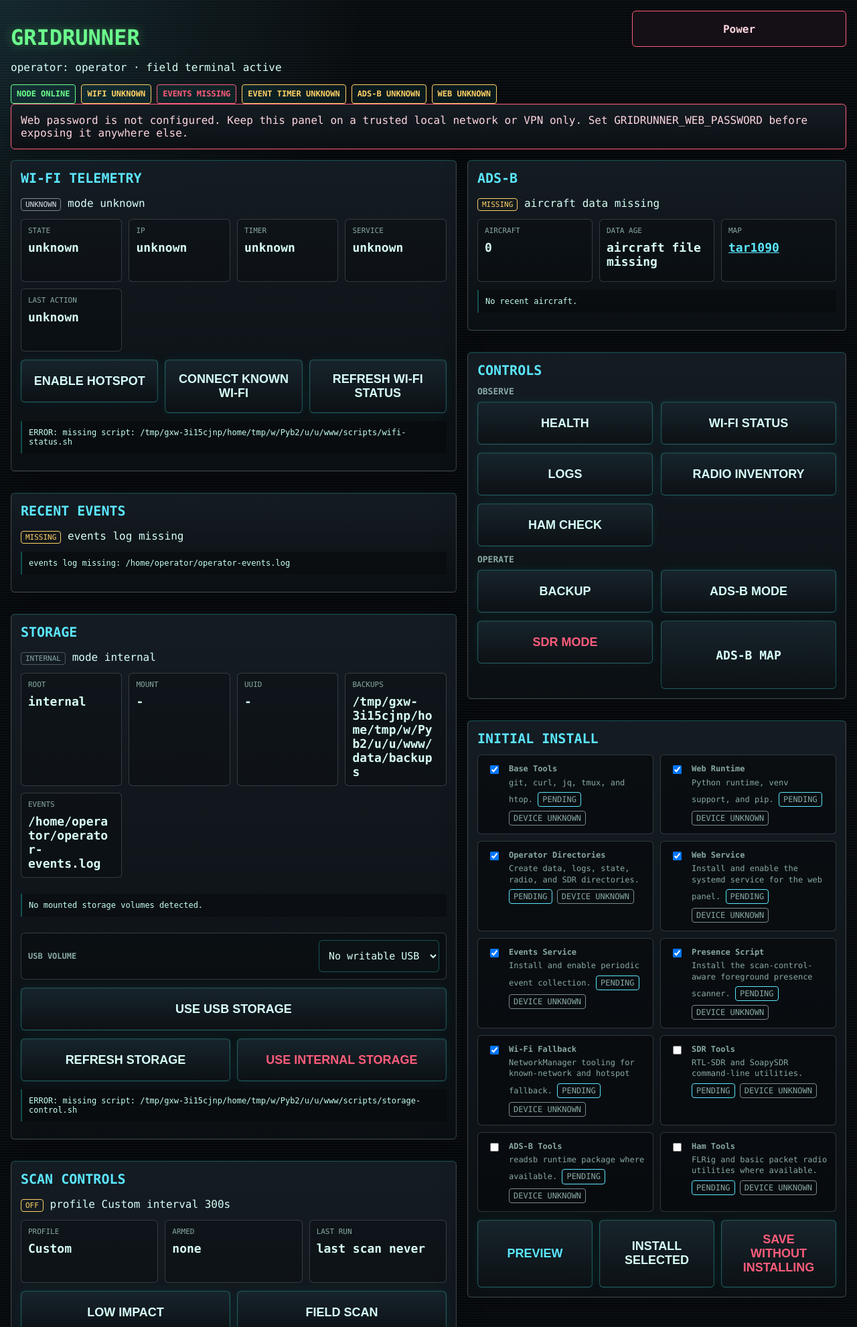
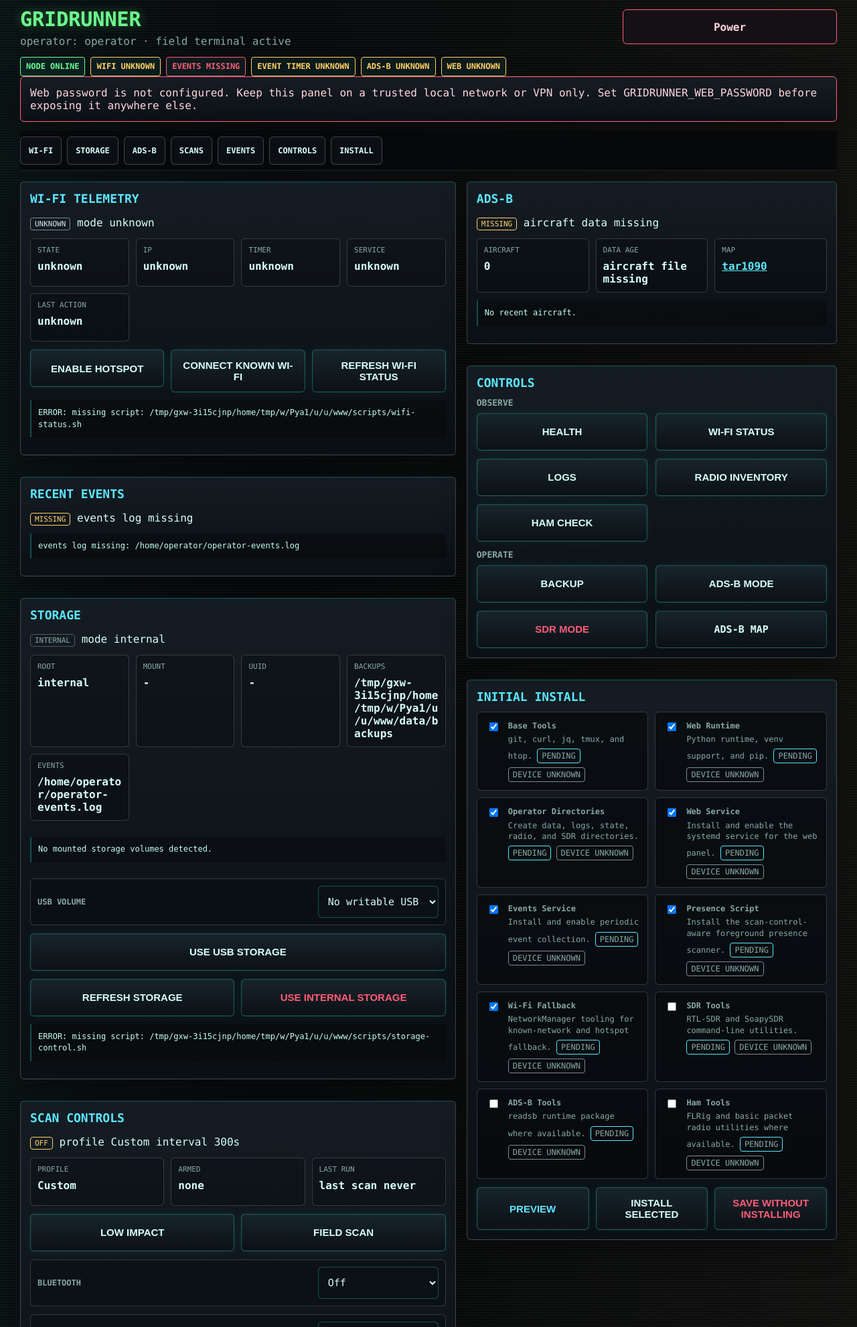
Before and after one commit to jfergs/gridrunner, a FastAPI app: page / in a window 1280 px wide. Shown: the top 1982 px of the page at 67% size. Run offline with FastAPI, Linux system fonts and the light colour scheme.

Commit message:
Start mobile-first web UI cleanup

```diff
--- a/web/templates/index.html
+++ b/web/templates/index.html
@@ -5,9 +5,9 @@
   <title>GRIDRUNNER</title>
   <style>
     :root {
-      --bg: #070a0d;
-      --panel: #10161c;
-      --panel-strong: #151d24;
+      --bg: #06080a;
+      --panel: #10161b;
+      --panel-strong: #182028;
       --line: #2dfff3;
       --line-dim: rgba(45, 255, 243, 0.28);
       --text: #d7fff8;
@@ -18,32 +18,48 @@
       --cyan: #5be7ff;
       --chrome: #7a8b91;
     }
+    * {
+      box-sizing: border-box;
+    }
+    html {
+      scroll-behavior: smooth;
+    }
     body {
       background:
         linear-gradient(rgba(255, 255, 255, 0.025) 50%, rgba(0, 0, 0, 0.025) 50%),
-        radial-gradient(circle at top left, rgba(91, 231, 255, 0.13), transparent 34rem),
+        linear-gradient(90deg, rgba(45, 255, 243, 0.035), transparent 32%, rgba(255, 209, 102, 0.035)),
         var(--bg);
-      background-size: 100% 4px, auto, auto;
+      background-size: 100% 4px, 100% 100%, auto;
       color: var(--text);
       font-family: "SFMono-Regular", Consolas, "Liberation Mono", monospace;
       margin: 0;
-      padding: 16px 16px 120px;
+      padding: 14px 14px calc(96px + env(safe-area-inset-bottom));
       -webkit-text-size-adjust: 100%;
     }
     h1 {
       color: var(--green);
-      font-size: 32px;
-      margin-bottom: 6px;
+      font-size: 30px;
+      line-height: 1;
+      margin: 0 0 6px;
       text-shadow: 0 0 16px rgba(108, 255, 141, 0.35);
     }
     h2 {
-      font-size: 20px;
+      font-size: 18px;
       margin: 0 0 12px;
       color: var(--cyan);
       text-transform: uppercase;
     }
+    p {
+      margin: 0;
+      color: var(--muted);
+      line-height: 1.45;
+    }
     a {
       color: var(--cyan);
+    }
+    .page-shell {
+      width: min(1220px, 100%);
+      margin: 0 auto;
     }
     .topbar {
       display: flex;
@@ -71,6 +87,7 @@
     }
     .panel {
       margin-top: 0;
+      scroll-margin-top: 82px;
     }
     .panel + .panel {
       margin-top: 16px;
@@ -173,13 +190,13 @@
     }
     button {
       width: 100%;
-      min-height: 64px;
-      padding: 18px;
+      min-height: 56px;
+      padding: 14px 12px;
       border-radius: 6px;
       border: 1px solid var(--line-dim);
       background: linear-gradient(180deg, #17242b, #0c1115);
       color: var(--text);
-      font-size: 18px;
+      font-size: 15px;
       font-weight: 700;
       text-transform: uppercase;
       touch-action: manipulation;
@@ -190,16 +207,16 @@
       background: linear-gradient(180deg, #1d3038, #0e171c);
     }
     .control-link {
-      min-height: 64px;
+      min-height: 56px;
       display: flex;
       align-items: center;
       justify-content: center;
-      padding: 18px;
+      padding: 14px 12px;
       border-radius: 6px;
       border: 1px solid var(--line-dim);
       background: linear-gradient(180deg, #17242b, #0c1115);
       color: var(--text);
-      font-size: 18px;
+      font-size: 15px;
       font-weight: 700;
       text-align: center;
       text-decoration: none;
@@ -291,7 +308,7 @@
     }
     .actions {
       display: grid;
-      grid-template-columns: repeat(auto-fit, minmax(160px, 1fr));
+      grid-template-columns: repeat(auto-fit, minmax(150px, 1fr));
       gap: 10px;
       margin-top: 12px;
     }
@@ -302,6 +319,41 @@
       border-top-color: var(--line-dim);
       border-radius: 6px;
       box-shadow: inset 0 0 0 1px rgba(255, 255, 255, 0.025), 0 16px 40px rgba(0, 0, 0, 0.28);
+    }
+    .quick-nav {
+      position: sticky;
+      top: 0;
+      z-index: 10;
+      display: flex;
+      gap: 8px;
+      margin: 14px 0 16px;
+      padding: 8px 0;
+      overflow-x: auto;
+      background: linear-gradient(180deg, rgba(6, 8, 10, 0.98), rgba(6, 8, 10, 0.9));
+      border-bottom: 1px solid rgba(122, 139, 145, 0.24);
+      -webkit-overflow-scrolling: touch;
+    }
+    .quick-nav a {
+      flex: 0 0 auto;
+      min-height: 42px;
+      display: inline-flex;
+      align-items: center;
+      justify-content: center;
+      padding: 0 12px;
+      border: 1px solid rgba(122, 139, 145, 0.45);
+      border-radius: 6px;
+      background: rgba(12, 17, 21, 0.92);
+      color: var(--text);
+      font-size: 12px;
+      font-weight: 700;
+      text-decoration: none;
+      text-transform: uppercase;
+      white-space: nowrap;
+    }
+    .quick-nav a:focus,
+    .quick-nav a:hover {
+      border-color: var(--line);
+      color: var(--cyan);
     }
     .warning {
       border-color: var(--red);
@@ -321,6 +373,7 @@
       background: rgba(0, 0, 0, 0.28);
       border-left: 2px solid var(--line-dim);
       padding: 10px;
+      line-height: 1.45;
     }
     .power-tray {
       width: min(320px, calc(100vw - 24px));
@@ -407,8 +460,8 @@
       display: block;
       margin-top: 8px;
       color: var(--text);
-      font-size: 18px;
-      word-break: break-word;
+      font-size: 16px;
+      overflow-wrap: anywhere;
     }
     .self-test-grid {
       display: grid;
@@ -485,6 +570,7 @@
   </style>
 </head>
 <body>
+  <div class="page-shell">
   <div class="topbar">
     <div>
       <h1>GRIDRUNNER</h1>
@@ -518,9 +604,19 @@
   </div>
   {% endif %}
 
+  <nav class="quick-nav" aria-label="GRIDRUNNER sections">
+    <a href="#wifi">Wi-Fi</a>
+    <a href="#storage">Storage</a>
+    <a href="#adsb">ADS-B</a>
+    <a href="#scans">Scans</a>
+    <a href="#events">Events</a>
+    <a href="#controls">Controls</a>
+    <a href="#install">Install</a>
+  </nav>
+
   <main class="dashboard">
     <section class="stack">
-      <div class="panel">
+      <div class="panel" id="wifi">
         {% set wifi_text = wifi_output|default('Wi-Fi status unavailable until the web service restarts.') %}
         <h2>Wi-Fi Telemetry</h2>
         <span class="status health-{{ wifi.get('status', 'unknown') }}">{{ wifi.get('status', 'unknown') }}</span>
@@ -552,14 +648,14 @@
         <pre>{{ wifi_text }}</pre>
       </div>
 
-      <div class="panel">
+      <div class="panel" id="events">
         <h2>Recent Events</h2>
         <span class="status health-{{ event_status.status }}">{{ event_status.status }}</span>
         <span>{{ event_status.message }}</span>
         <pre>{{ events }}</pre>
       </div>
 
-      <div class="panel">
+      <div class="panel" id="storage">
         {% set storage_state = storage|default({"status": "internal", "mode": "internal", "root": "internal", "mount": "-", "uuid": "-", "warnings": [], "backup_dir": "", "events_log": "", "sdr_dir": "", "radio_dir": "", "output": ""}) %}
         <h2>Storage</h2>
         <span class="status health-{{ storage_state.status }}">{{ storage_state.status }}</span>
@@ -626,7 +722,7 @@
         <pre>{{ storage_state.output }}</pre>
       </div>
 
-      <div class="panel">
+      <div class="panel" id="scans">
         {% set scans = scan_controls|default({"bluetooth_mode": "off", "network_device_mode": "off", "interval_seconds": 300, "last_run": 0}) %}
         {% set scan_profile = scans.profile|default({"label": "Custom"}) %}
         <h2>Scan Controls</h2>
@@ -704,14 +800,14 @@
         </div>
       </div>
 
-      <div class="panel">
+      <div class="panel" id="health">
         <h2>System Health</h2>
         <pre>{{ status }}</pre>
       </div>
     </section>
 
     <aside class="stack">
-      <div class="panel">
+      <div class="panel" id="adsb">
         {% set adsb = adsb_summary|default({"status": "missing", "count": 0, "message": "aircraft data missing", "aircraft": []}) %}
         <h2>ADS-B</h2>
         <span class="status health-{{ adsb.status }}">{{ adsb.status }}</span>
@@ -729,7 +825,7 @@
         {% endif %}
       </div>
 
-      <div class="panel">
+      <div class="panel" id="controls">
         <h2>Controls</h2>
         <div class="control-section">
           <h3>Observe</h3>
@@ -752,7 +848,7 @@
         </div>
       </div>
 
-      <div class="panel">
+      <div class="panel" id="install">
         <h2>Initial Install</h2>
         {% set selected_items = install_state.get("selected", []) %}
         {% set has_install_state = install_state.get("last_run_at") %}
```
Also changed, not shown: other parts of web/templates/index.html (+41 -8 lines), BACKLOG.md (+11 -4 lines).
